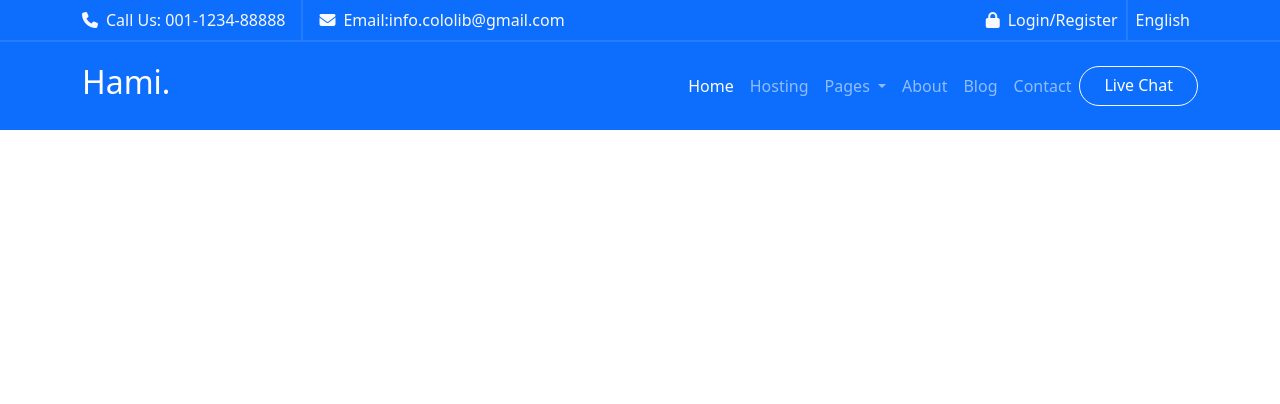
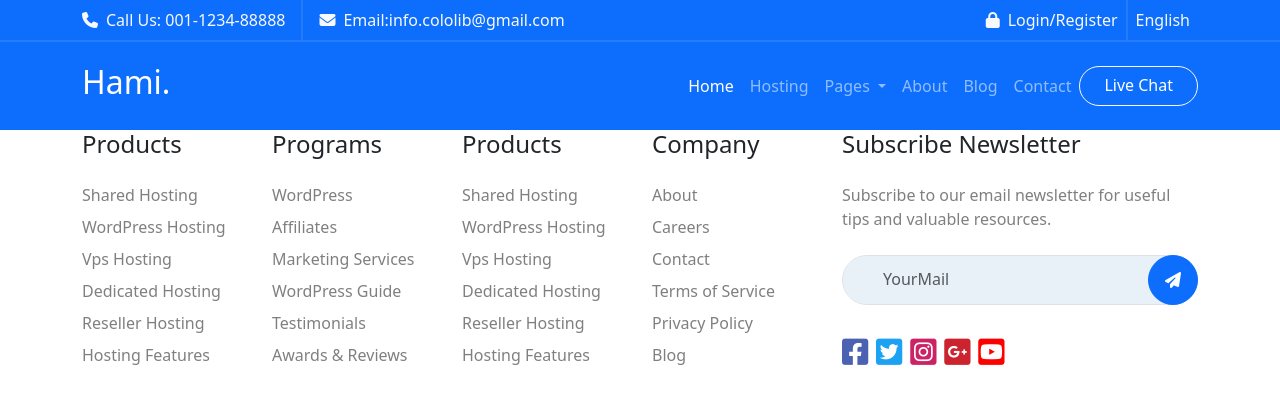
Before and after one commit to bhattrohit3439/Hami, a plain HTML site: page index.html in a window 1280 px wide. Drawn offline with nearby package versions, Linux system fonts and the light colour scheme.

Commit message:
footer top section added

```diff
--- a/index.html
+++ b/index.html
@@ -78,6 +78,98 @@
 				</div>
 			</div>
 		</div>
+
+		<!-- footer -->
+		<section class="container">
+			<div class="row">
+				<div class="col-2">
+					<h4>Products</h4>
+					<ul class="list-unstyled mt-4">
+						<li class="mb-2"><a href="" class="text-decoration-none text-black-50">Shared Hosting</a></li>
+						<li class="mb-2">
+							<a href="" class="text-decoration-none text-black-50">WordPress Hosting</a>
+						</li>
+						<li class="mb-2"><a href="" class="text-decoration-none text-black-50">Vps Hosting</a></li>
+						<li class="mb-2">
+							<a href="" class="text-decoration-none text-black-50">Dedicated Hosting</a>
+						</li>
+						<li class="mb-2"><a href="" class="text-decoration-none text-black-50">Reseller Hosting</a></li>
+						<li class="mb-2"><a href="" class="text-decoration-none text-black-50">Hosting Features</a></li>
+					</ul>
+				</div>
+				<div class="col-2">
+					<h4>Programs</h4>
+					<ul class="list-unstyled mt-4">
+						<li class="mb-2"><a href="" class="text-decoration-none text-black-50">WordPress</a></li>
+						<li class="mb-2"><a href="" class="text-decoration-none text-black-50">Affiliates</a></li>
+						<li class="mb-2">
+							<a href="" class="text-decoration-none text-black-50">Marketing Services</a>
+						</li>
+						<li class="mb-2"><a href="" class="text-decoration-none text-black-50">WordPress Guide</a></li>
+						<li class="mb-2"><a href="" class="text-decoration-none text-black-50">Testimonials</a></li>
+						<li class="mb-2"><a href="" class="text-decoration-none text-black-50">Awards & Reviews</a></li>
+					</ul>
+				</div>
+				<div class="col-2">
+					<h4>Products</h4>
+					<ul class="list-unstyled mt-4">
+						<li class="mb-2"><a href="" class="text-decoration-none text-black-50">Shared Hosting</a></li>
+						<li class="mb-2">
+							<a href="" class="text-decoration-none text-black-50">WordPress Hosting</a>
+						</li>
+						<li class="mb-2"><a href="" class="text-decoration-none text-black-50">Vps Hosting</a></li>
+						<li class="mb-2">
+							<a href="" class="text-decoration-none text-black-50">Dedicated Hosting</a>
+						</li>
+						<li class="mb-2"><a href="" class="text-decoration-none text-black-50">Reseller Hosting</a></li>
+						<li class="mb-2"><a href="" class="text-decoration-none text-black-50">Hosting Features</a></li>
+					</ul>
+				</div>
+				<div class="col-2">
+					<h4>Company</h4>
+					<ul class="list-unstyled mt-4">
+						<li class="mb-2"><a href="" class="text-decoration-none text-black-50">About</a></li>
+						<li class="mb-2"><a href="" class="text-decoration-none text-black-50">Careers</a></li>
+						<li class="mb-2"><a href="" class="text-decoration-none text-black-50">Contact</a></li>
+						<li class="mb-2"><a href="" class="text-decoration-none text-black-50">Terms of Service</a></li>
+						<li class="mb-2"><a href="" class="text-decoration-none text-black-50">Privacy Policy</a></li>
+						<li class="mb-2"><a href="" class="text-decoration-none text-black-50">Blog</a></li>
+					</ul>
+				</div>
+				<div class="col-4">
+					<h4>Subscribe Newsletter</h4>
+					<p class="mt-4 text-black-50">
+						Subscribe to our email newsletter for useful tips and valuable resources.
+					</p>
+					<div class="input-group mt-4">
+						<input
+							type="email"
+							class="form-control rounded-pill position-relative pb-2 text-black-50"
+							style="background-color: #e8f1f8; height: 50px; padding-left: 40px"
+							placeholder="YourMail"
+							aria-label="YourMail"
+							aria-describedby="button-addon2"
+						/>
+						<button
+							class="btn btn-primary rounded-circle position-absolute end-0"
+							style="height: 50px; width: 50px"
+							type="button"
+							id="button-addon2"
+						>
+							<i class="fa-sharp fa-solid fa-paper-plane"></i>
+						</button>
+					</div>
+					<div class="mt-4" style="font-size: 30px">
+						<a href=""><i class="fa-brands fa-square-facebook" style="color: #4b62b3"></i></a>
+						<a href=""><i class="fa-brands fa-square-twitter" style="color: #1da1f2"></i></a>
+						<a href=""><i class="fa-brands fa-square-instagram" style="color: #cc2366"></i></a>
+						<a href=""><i class="fa-brands fa-square-google-plus" style="color: #cb242e"></i></a>
+						<a href=""><i class="fa-brands fa-square-youtube" style="color: red"></i></a>
+					</div>
+				</div>
+			</div>
+		</section>
+
 		<script
 			src="https://cdn.jsdelivr.net/npm/bootstrap@5.3.0-alpha3/dist/js/bootstrap.bundle.min.js"
 			integrity="sha384-ENjdO4Dr2bkBIFxQpeoTz1HIcje39Wm4jDKdf19U8gI4ddQ3GYNS7NTKfAdVQSZe"
```
